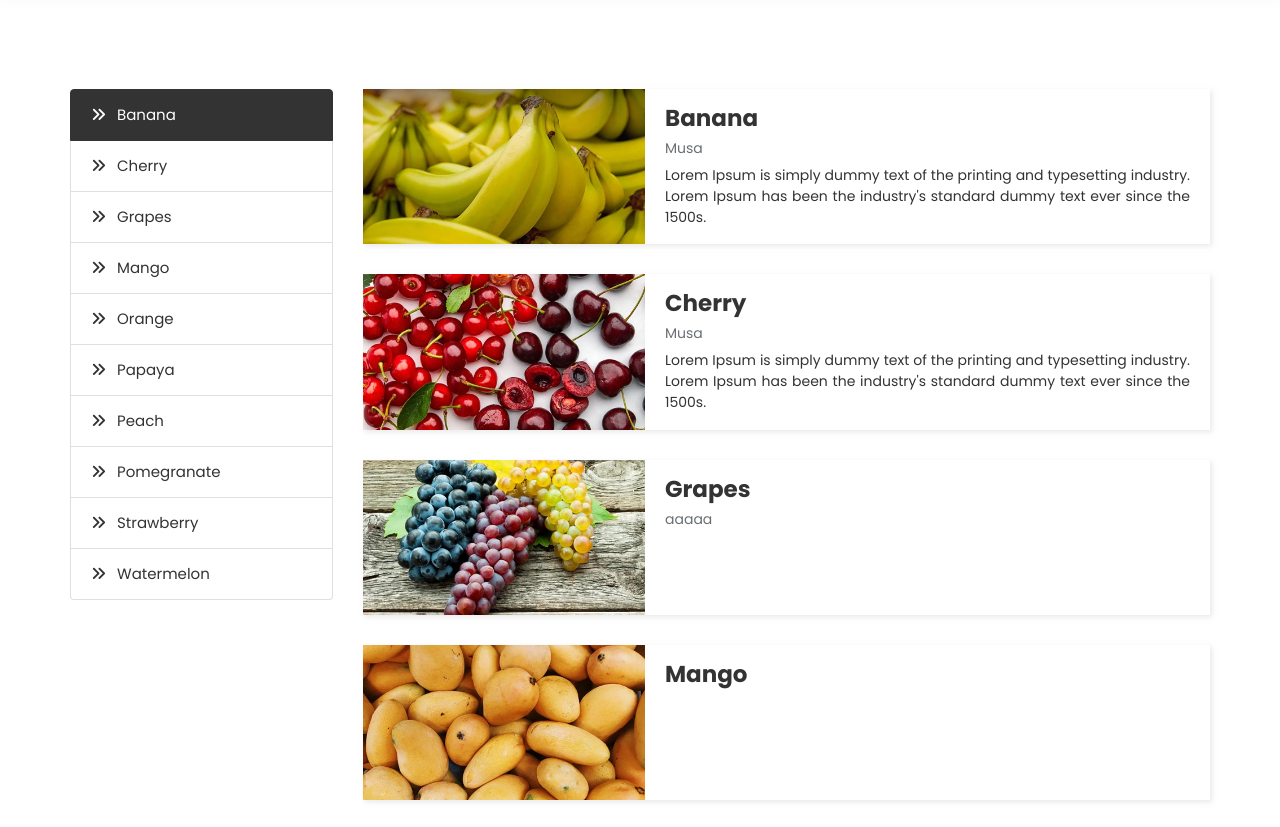
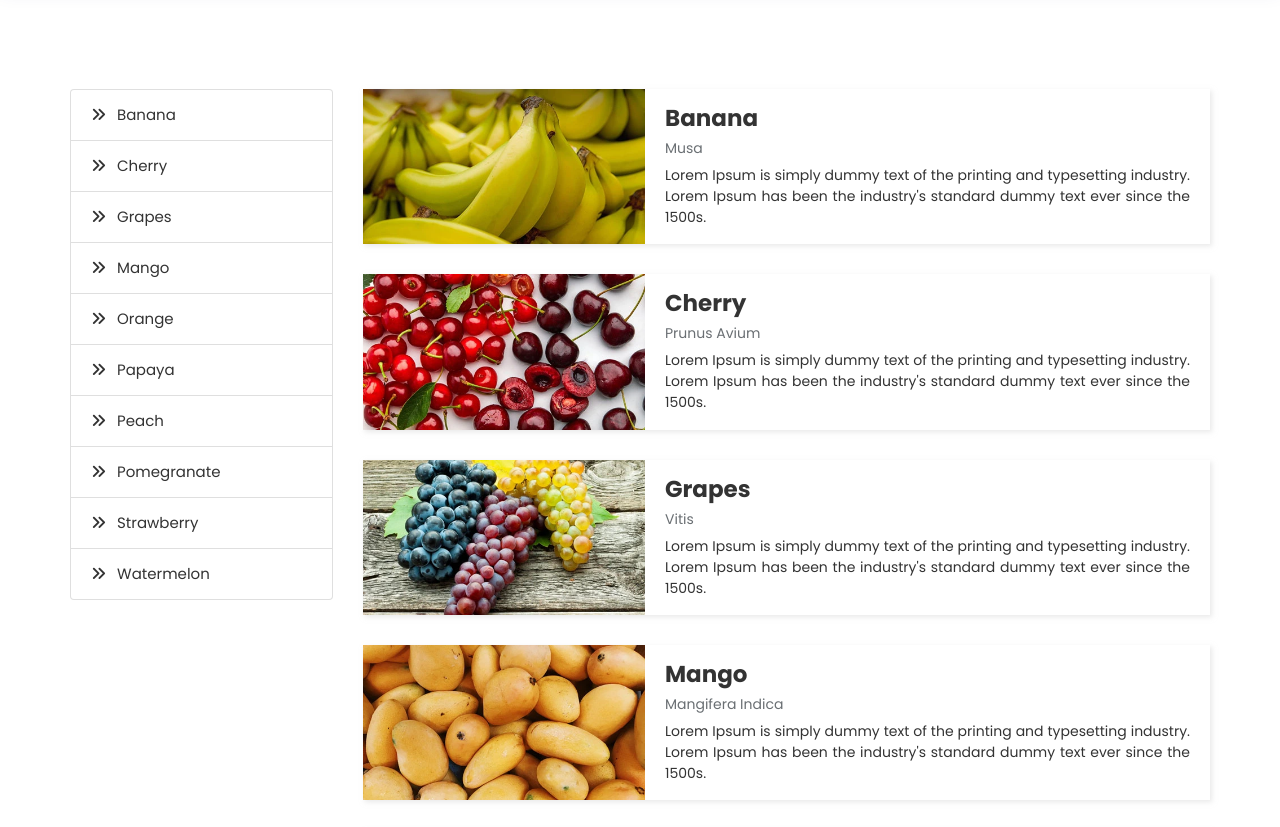
Before and after one commit to narendrayadavskle/test, a plain HTML site: page index.html in a window 1280 px wide. Shown: the part 69-896 px from the top of the page. Drawn offline with nearby package versions, Linux system fonts and the light colour scheme.

Commit message:
Update index.html

```diff
--- a/index.html
+++ b/index.html
@@ -27,7 +27,6 @@
     </head>
     <body>
         <nav class="navbar navbar-expand-sm">
-            <!-- Brand -->
             <div class="container">
                 <div class="navbar-header">
                     <a href="index.html"><img src="img/logo.webp" alt="logo" /></a>
@@ -35,7 +34,6 @@
                 <div class="searchbar">
                     <input type="text" onKeyUp="search(event)" placeholder="Search for anything..." />
                 </div>
-
                 <div id="mySidenav" class="sidenav">
                     <a href="javascript:void(0)" class="closebtn" onClick="closeNav()">×</a>
                     <a href="#"><span class="fa fa-angle-double-right text-primary"></span> Home</a>
@@ -44,7 +42,6 @@
                     <a href="#"><span class="fa fa-angle-double-right text-primary"></span> Faq</a>
                     <a href="#"><span class="fa fa-angle-double-right text-primary"></span> Contact Us</a>
                 </div>
-
                 <div id="hamburger">
                     <span onClick="openNav()">☰ <small>Menu</small></span>
                 </div>
@@ -57,7 +54,7 @@
                     <div class="col-md-3">
                         <div id="sidebar-wrapper">
                             <div class="list-group">
-                                <a href="#" class="list-group-item active" onClick="display_details(this)" data-id="Banana"><i class="fa fa-angle-double-right"></i> <span>Banana</span></a>
+                                <a href="#" class="list-group-item" onClick="display_details(this)" data-id="Banana"><i class="fa fa-angle-double-right"></i> <span>Banana</span></a>
                                 <a href="#" class="list-group-item" onClick="display_details(this)" data-id="Cherry"><i class="fa fa-angle-double-right"></i> <span>Cherry</span></a>
                                 <a href="#" class="list-group-item" onClick="display_details(this)" data-id="Grapes"><i class="fa fa-angle-double-right"></i> <span>Grapes</span></a>
                                 <a href="#" class="list-group-item" onClick="display_details(this)" data-id="Mango"><i class="fa fa-angle-double-right"></i> <span>Mango</span></a>
@@ -70,9 +67,7 @@
                             </div>
                         </div>
                     </div>
-                    <!--/col-md-3-->
                     <div class="col-md-9 content_product" id="content_product"></div>
-                    <!--/col-md-9-->
                 </div>
             </div>
         </main>
@@ -85,7 +80,6 @@
                             <p>Copyright © 2023 Test. All Rights Reserved.</p>
                         </div>
                     </div>
-                    <!-- End Col -->
                 </div>
             </div>
         </div>
@@ -101,56 +95,56 @@
                 },
                 {
                     name: "Cherry",
-                    scientific: "Musa",
+                    scientific: "Prunus Avium",
                     short: "Lorem Ipsum is simply dummy text of the printing and typesetting industry. Lorem Ipsum has been the industry's standard dummy text ever since the 1500s.",
                     img: "img/product/cherry.webp",
                 },
                 {
                     name: "Grapes",
-                    scientific: "aaaaa",
-                    short: "",
+                    scientific: "Vitis",
+                    short: "Lorem Ipsum is simply dummy text of the printing and typesetting industry. Lorem Ipsum has been the industry's standard dummy text ever since the 1500s.",
                     img: "img/product/grapes.webp",
                 },
                 {
                     name: "Mango",
-                    scientific: "",
-                    short: "",
+                    scientific: "Mangifera Indica",
+                    short: "Lorem Ipsum is simply dummy text of the printing and typesetting industry. Lorem Ipsum has been the industry's standard dummy text ever since the 1500s.",
                     img: "img/product/mango.webp",
                 },
                 {
                     name: "Orange",
-                    scientific: "",
-                    short: "",
+                    scientific: "Citrus × Sinensis",
+                    short: "Lorem Ipsum is simply dummy text of the printing and typesetting industry. Lorem Ipsum has been the industry's standard dummy text ever since the 1500s.",
                     img: "img/product/orange.webp",
                 },
                 {
                     name: "Papaya",
-                    scientific: "",
-                    short: "",
+                    scientific: "Carica Papaya",
+                    short: "Lorem Ipsum is simply dummy text of the printing and typesetting industry. Lorem Ipsum has been the industry's standard dummy text ever since the 1500s.",
                     img: "img/product/papaya.webp",
                 },
                 {
                     name: "Peach",
-                    scientific: "",
-                    short: "",
+                    scientific: "Prunus Persica",
+                    short: "Lorem Ipsum is simply dummy text of the printing and typesetting industry. Lorem Ipsum has been the industry's standard dummy text ever since the 1500s.",
                     img: "img/product/peach.webp",
                 },
                 {
                     name: "Pomegranate",
-                    scientific: "",
-                    short: "",
+                    scientific: "Punica Granatum",
+                    short: "Lorem Ipsum is simply dummy text of the printing and typesetting industry. Lorem Ipsum has been the industry's standard dummy text ever since the 1500s.",
                     img: "img/product/pomegranate.webp",
                 },
                 {
                     name: "Strawberry",
-                    scientific: "",
-                    short: "",
+                    scientific: "Fragaria × Ananassa",
+                    short: "Lorem Ipsum is simply dummy text of the printing and typesetting industry. Lorem Ipsum has been the industry's standard dummy text ever since the 1500s.",
                     img: "img/product/strawberry.webp",
                 },
                 {
                     name: "Watermelon",
-                    scientific: "",
-                    short: "",
+                    scientific: "Citrullus Lanatus",
+                    short: "Lorem Ipsum is simply dummy text of the printing and typesetting industry. Lorem Ipsum has been the industry's standard dummy text ever since the 1500s.",
                     img: "img/product/watermelon.webp",
                 },
             ];
```
